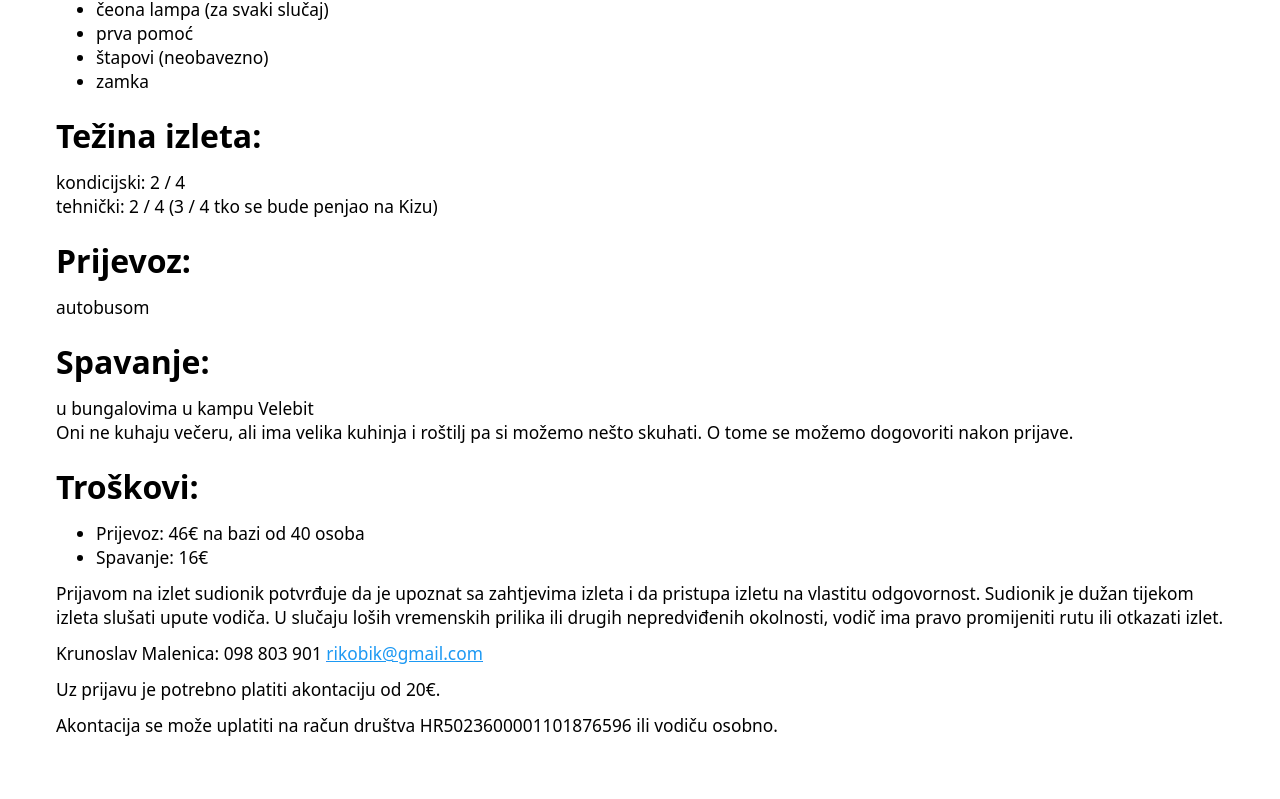
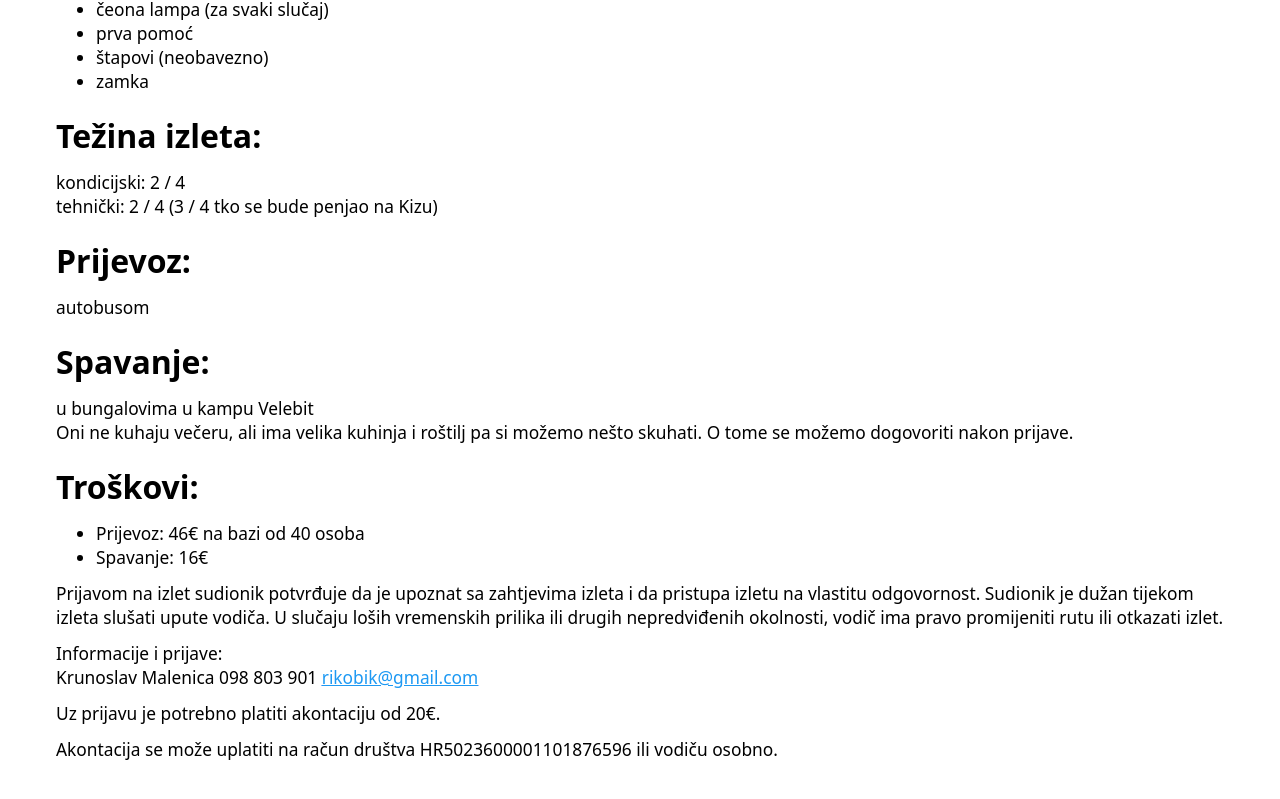
Before and after one commit to rikobik/izlet-velebit, a plain HTML site: page index.html in a window 1280 px wide. Shown: the part 1189-1988 px from the top of the page. Drawn offline with Linux system fonts and the light colour scheme.

Commit message:
little better formatting

```diff
--- a/index.html
+++ b/index.html
@@ -39,7 +39,7 @@ p, li { white-space: pre-wrap; }
 <h1 style=" margin-top:18px; margin-bottom:12px; margin-left:0px; margin-right:0px; -qt-block-indent:0; text-indent:0px;"><a name="Tro-c5--a1-kovi:"></a><span style=" font-size:xx-large; font-weight:600;">T</span><span style=" font-size:xx-large; font-weight:600;">roškovi:</span> </h1>
 <ul style="margin-top: 0px; margin-bottom: 0px; margin-left: 0px; margin-right: 0px; -qt-list-indent: 1;"><li style=" margin-top:12px; margin-bottom:0px; margin-left:0px; margin-right:0px; -qt-block-indent:0; text-indent:0px;">Prijevoz: 46€ na bazi od 40 osoba</li>
 <li style=" margin-top:0px; margin-bottom:12px; margin-left:0px; margin-right:0px; -qt-block-indent:0; text-indent:0px;">Spavanje: 16€ </li></ul>
-<p style=" margin-top:12px; margin-bottom:12px; margin-left:0px; margin-right:0px; -qt-block-indent:0; text-indent:0px;">Prijavom na izlet sudionik potvrđuje da je upoznat sa zahtjevima izleta i da pristupa izletu na vlastitu odgovornost. Sudionik je dužan tijekom izleta slušati upute vodiča. U slučaju loših vremenskih prilika ili drugih nepredviđenih okolnosti, vodič ima pravo promijeniti rutu ili otkazati izlet.<br /></p>
-<p style=" margin-top:12px; margin-bottom:12px; margin-left:0px; margin-right:0px; -qt-block-indent:0; text-indent:0px;">Krunoslav Malenica: 098 803 901 <a href="mailto:rikobik@gmail.com"><span style=" text-decoration: underline; color:#1d99f3;">rikobik@gmail.com</span></a> </p>
+<p style=" margin-top:12px; margin-bottom:12px; margin-left:0px; margin-right:0px; -qt-block-indent:0; text-indent:0px;">Prijavom na izlet sudionik potvrđuje da je upoznat sa zahtjevima izleta i da pristupa izletu na vlastitu odgovornost. Sudionik je dužan tijekom izleta slušati upute vodiča. U slučaju loših vremenskih prilika ili drugih nepredviđenih okolnosti, vodič ima pravo promijeniti rutu ili otkazati izlet.<br/></p>
+<p style=" margin-top:12px; margin-bottom:12px; margin-left:0px; margin-right:0px; -qt-block-indent:0; text-indent:0px;">Informacije i prijave: <br/>Krunoslav Malenica 098 803 901 <a href="mailto:rikobik@gmail.com"><span style=" text-decoration: underline; color:#1d99f3;">rikobik@gmail.com</span></a> </p>
 <p style=" margin-top:12px; margin-bottom:12px; margin-left:0px; margin-right:0px; -qt-block-indent:0; text-indent:0px;">Uz prijavu je potrebno platiti akontaciju od 20€. </p>
 <p style=" margin-top:12px; margin-bottom:12px; margin-left:0px; margin-right:0px; -qt-block-indent:0; text-indent:0px;">Akontacija se može uplatiti na račun društva HR5023600001101876596 ili vodiču osobno.</p></td></tr></table></body></html>
```
